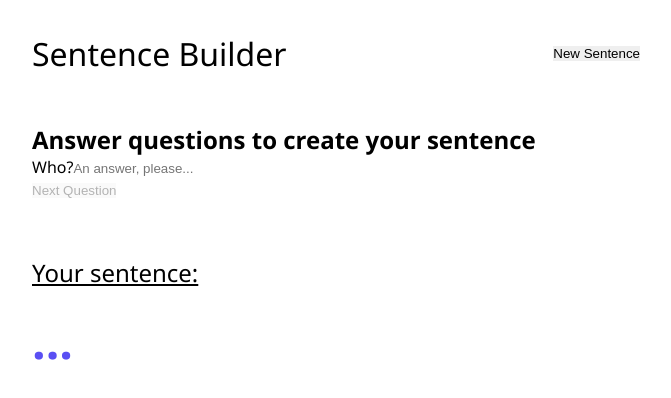
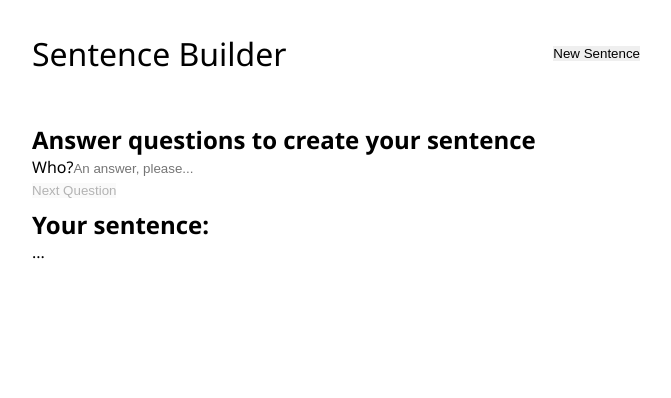
Before and after one commit to ikaem/sentence-game, a React (Create React App) app: page / in a window 1280 px wide. Shown: the top 398 px of the page, without its empty margins (304-975 px from the left). Built offline with nearby package versions, Linux system fonts and the light colour scheme.

Commit message:
tested Sentence component

```diff
--- a/src/components/sentence.component.tsx
+++ b/src/components/sentence.component.tsx
@@ -1,6 +1,11 @@
 // src\components\sentence.component.tsx
 
 import styled from "styled-components";
+
+// interface SentenceProps {
+//   sentence: string;
+//   isNotComplete: boolean;
+// }
 
 interface SentenceProps {
   sentence: string;
@@ -9,21 +14,33 @@ interface SentenceProps {
 
 const Sentence: React.FC<SentenceProps> = ({ sentence, isNotComplete }) => {
   return (
-    <SentenceStyled data-test="component-sentence">
+    <section data-test="component-sentence">
       <h2>Your sentence:</h2>
       <p>
-        <span className="sentence-actual" data-test="sentence-span">
-          {sentence}
-        </span>
-        {isNotComplete && (
-          <span className="sentence" data-test="elipsis-span">
-            ...
-          </span>
-        )}
+        <span data-test="sentence-span">{sentence}</span>
+        {isNotComplete && <span data-test="elipsis-span">...</span>}
       </p>
-    </SentenceStyled>
+    </section>
   );
 };
+
+// const Sentence: React.FC<SentenceProps> = ({ sentence, isNotComplete }) => {
+//   return (
+//     <SentenceStyled data-test="component-sentence">
+//       <h2>Your sentence:</h2>
+//       <p>
+//         <span className="sentence-actual" data-test="sentence-span">
+//           {sentence}
+//         </span>
+//         {isNotComplete && (
+//           <span className="sentence" data-test="elipsis-span">
+//             ...
+//           </span>
+//         )}
+//       </p>
+//     </SentenceStyled>
+//   );
+// };
 
 export default Sentence;
 
```
Also changed, not shown: 1 other file (tests, documents, lock files or other folders).
